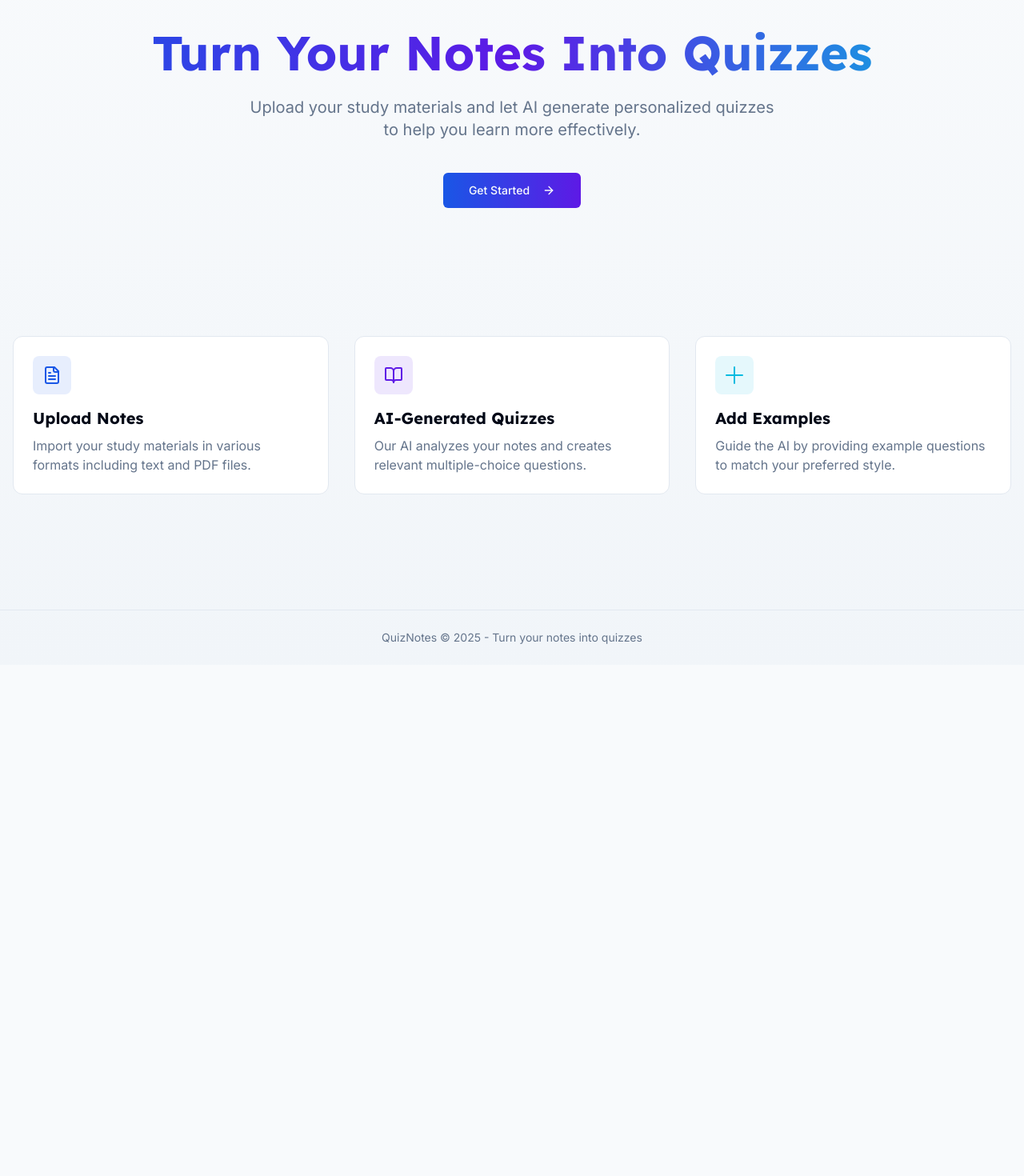
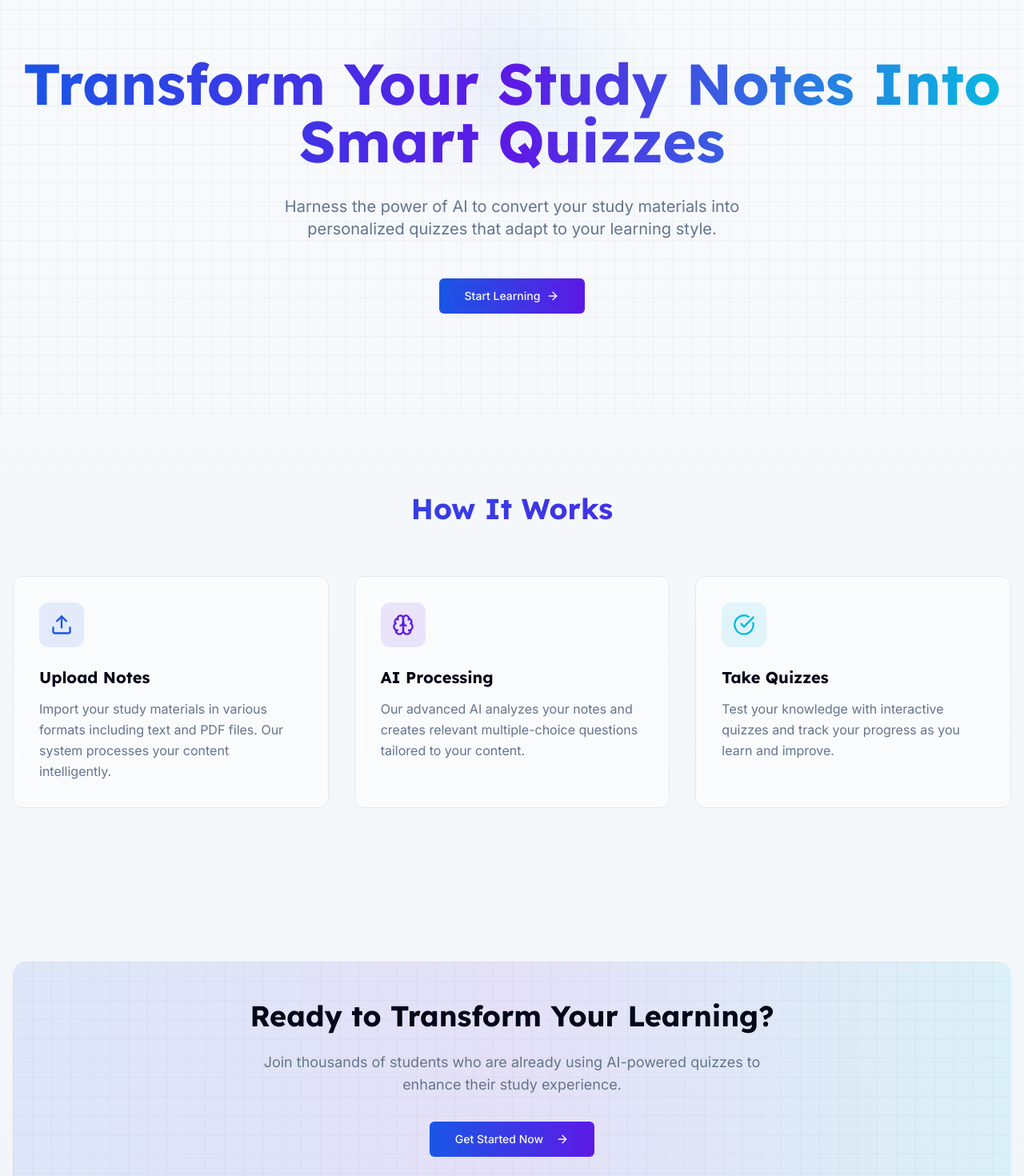
Before and after one commit to edleeenna/quiz_app, a React (Vite) app in the folder frontend/: page / in a window 1280 px wide. Shown: the part 60-1530 px from the top of the page at 80% size. Before the commit the page ends 891 px from the top, so only its background shows below. Built offline with nearby package versions, Linux system fonts and the light colour scheme.

Commit message:
Enhance UI design and home page

```diff
--- a/frontend/src/pages/App.tsx
+++ b/frontend/src/pages/App.tsx
@@ -59,8 +59,9 @@ const App = () => {
       <Header activeTab={activeTab} setActiveTab={setActiveTab} />
 
       <main className="flex-1 container py-8">
+        <div className="max-w-6xl mx-auto">
           {activeTab === "notes" && (
-          <div className="space-y-8">
+            <div className="space-y-8 animate-fade-in">
               <NotesUploader addNote={addNote} />
               <NotesList
                 notes={notes}
@@ -71,7 +72,7 @@ const App = () => {
           )}
 
           {activeTab === "quiz" && (
-          <div className="max-w-2xl mx-auto">
+            <div className="max-w-2xl mx-auto animate-fade-in">
               {!quizActive ? (
                 <QuizGenerator
                   selectedNote={selectedNote}
@@ -85,11 +86,14 @@ const App = () => {
               )}
             </div>
           )}
+        </div>
       </main>
 
-      <footer className="py-4 text-center text-sm text-muted-foreground border-t">
+      <footer className="py-6 text-center text-sm text-muted-foreground border-t bg-muted/10">
         <div className="container">
-          QuizNotes © {new Date().getFullYear()} - Turn your notes into quizzes
+          <p className="font-medium">
+            QuizNotes © {new Date().getFullYear()} - Transform your notes into quizzes
+          </p>
         </div>
       </footer>
     </div>
--- a/frontend/src/pages/Home.tsx
+++ b/frontend/src/pages/Home.tsx
@@ -1,76 +1,116 @@
-import { BookOpen, FileText, ArrowRight } from 'lucide-react';
+import { BookOpen, FileText, ArrowRight, Brain, CheckCircle, Upload } from 'lucide-react';
 import { Button } from '@/components/ui/button';
 import { Link } from 'react-router-dom';
 
 const Home = () => {
   return (
-    <div className="min-h-screen bg-gradient-to-b from-background to-muted">
+    <div className="min-h-screen bg-gradient-to-b from-background via-muted/50 to-muted">
       {/* Hero Section */}
-      <div className="container px-4 py-24 mx-auto text-center">
-        <h1 className="text-4xl md:text-6xl font-bold bg-gradient-to-r from-primary via-secondary to-accent bg-clip-text text-transparent animate-fade-in">
-          Turn Your Notes Into Quizzes
-        </h1>
-        <p className="mt-6 text-xl text-muted-foreground max-w-2xl mx-auto">
-          Upload your study materials and let AI generate personalized quizzes to help you learn more effectively.
+      <div className="container px-4 py-32 mx-auto text-center relative overflow-hidden">
+        <div className="absolute inset-0 pointer-events-none bg-[linear-gradient(to_right,#80808012_1px,transparent_1px),linear-gradient(to_bottom,#80808012_1px,transparent_1px)] bg-[size:24px_24px]" />
+        <div className="relative">
+          <div className="absolute -top-6 left-1/2 -translate-x-1/2 w-24 h-24 bg-primary/10 rounded-full blur-3xl" />
+          <div className="absolute -top-6 left-[45%] -translate-x-1/2 w-24 h-24 bg-secondary/10 rounded-full blur-3xl" />
+          <div className="absolute -top-6 left-[55%] -translate-x-1/2 w-24 h-24 bg-accent/10 rounded-full blur-3xl" />
+
+          <h1 className="text-4xl md:text-6xl lg:text-7xl font-bold bg-gradient-to-r from-primary via-secondary to-accent bg-clip-text text-transparent animate-fade-in relative">
+            Transform Your Study Notes Into Smart Quizzes
+          </h1>
+        </div>
+        <p className="mt-8 text-xl text-muted-foreground max-w-2xl mx-auto">
+          Harness the power of AI to convert your study materials into personalized quizzes that adapt to your learning style.
         </p>
-        <div className="mt-10 flex flex-col sm:flex-row gap-4 justify-center">
-          <Button asChild size="lg" className="bg-gradient-to-r from-primary to-secondary hover:opacity-90">
-            <Link to="/app">
-              Get Started
-              <ArrowRight className="ml-2 h-5 w-5" />
+        <div className="mt-12 flex flex-col sm:flex-row gap-4 justify-center">
+          <Button asChild size="lg" className="bg-gradient-to-r from-primary to-secondary hover:opacity-90 group relative overflow-hidden">
+            <Link to="/app" className="relative z-10">
+              <span className="relative z-10 flex items-center">
+                Start Learning
+                <ArrowRight className="ml-2 h-5 w-5 transition-transform group-hover:translate-x-1" />
+              </span>
+              <div className="absolute inset-0 bg-gradient-to-r from-primary/10 to-secondary/10 blur-xl group-hover:opacity-75 transition-opacity" />
             </Link>
           </Button>
         </div>
       </div>
 
       {/* Features Section */}
-      <div className="container px-4 py-16">
+      <div className="container px-4 py-24">
+        <h2 className="text-3xl md:text-4xl font-bold text-center mb-16 bg-gradient-to-r from-primary to-secondary bg-clip-text text-transparent">
+          How It Works
+        </h2>
         <div className="grid md:grid-cols-3 gap-8">
-          <div className="p-6 rounded-xl border bg-card">
-            <div className="h-12 w-12 rounded-lg bg-primary/10 flex items-center justify-center mb-4">
-              <FileText className="h-6 w-6 text-primary" />
+          <div className="group p-8 rounded-xl border bg-card/50 backdrop-blur-sm hover:bg-card/80 transition-all hover:shadow-lg hover:-translate-y-1">
+            <div className="h-14 w-14 rounded-xl bg-primary/10 flex items-center justify-center mb-6 group-hover:scale-110 transition-transform">
+              <Upload className="h-7 w-7 text-primary" />
             </div>
-            <h3 className="text-xl font-bold mb-2">Upload Notes</h3>
-            <p className="text-muted-foreground">
-              Import your study materials in various formats including text and PDF files.
+            <h3 className="text-xl font-bold mb-3">Upload Notes</h3>
+            <p className="text-muted-foreground leading-relaxed">
+              Import your study materials in various formats including text and PDF files. Our system processes your content intelligently.
             </p>
           </div>
-          <div className="p-6 rounded-xl border bg-card">
-            <div className="h-12 w-12 rounded-lg bg-secondary/10 flex items-center justify-center mb-4">
-              <BookOpen className="h-6 w-6 text-secondary" />
+
+          <div className="group p-8 rounded-xl border bg-card/50 backdrop-blur-sm hover:bg-card/80 transition-all hover:shadow-lg hover:-translate-y-1">
+            <div className="h-14 w-14 rounded-xl bg-secondary/10 flex items-center justify-center mb-6 group-hover:scale-110 transition-transform">
+              <Brain className="h-7 w-7 text-secondary" />
             </div>
-            <h3 className="text-xl font-bold mb-2">AI-Generated Quizzes</h3>
-            <p className="text-muted-foreground">
-              Our AI analyzes your notes and creates relevant multiple-choice questions.
+            <h3 className="text-xl font-bold mb-3">AI Processing</h3>
+            <p className="text-muted-foreground leading-relaxed">
+              Our advanced AI analyzes your notes and creates relevant multiple-choice questions tailored to your content.
             </p>
           </div>
-          <div className="p-6 rounded-xl border bg-card">
-            <div className="h-12 w-12 rounded-lg bg-accent/10 flex items-center justify-center mb-4">
-              <svg
-                xmlns="http://www.w3.org/2000/svg"
-                viewBox="0 0 24 24"
-                fill="none"
-                stroke="currentColor"
-                strokeWidth="2"
-                strokeLinecap="round"
-                strokeLinejoin="round"
-                className="h-6 w-6 text-accent"
-              >
-                <path d="M12 2v20M2 12h20" />
-              </svg>
+
+          <div className="group p-8 rounded-xl border bg-card/50 backdrop-blur-sm hover:bg-card/80 transition-all hover:shadow-lg hover:-translate-y-1">
+            <div className="h-14 w-14 rounded-xl bg-accent/10 flex items-center justify-center mb-6 group-hover:scale-110 transition-transform">
+              <CheckCircle className="h-7 w-7 text-accent" />
             </div>
-            <h3 className="text-xl font-bold mb-2">Add Examples</h3>
-            <p className="text-muted-foreground">
-              Guide the AI by providing example questions to match your preferred style.
+            <h3 className="text-xl font-bold mb-3">Take Quizzes</h3>
+            <p className="text-muted-foreground leading-relaxed">
+              Test your knowledge with interactive quizzes and track your progress as you learn and improve.
             </p>
+          </div>
+        </div>
+      </div>
+
+      {/* CTA Section */}
+      <div className="container px-4 py-24">
+        <div className="relative rounded-2xl bg-gradient-to-r from-primary/10 via-secondary/10 to-accent/10 p-12 overflow-hidden">
+          <div className="absolute inset-0 bg-[linear-gradient(to_right,#80808012_1px,transparent_1px),linear-gradient(to_bottom,#80808012_1px,transparent_1px)] bg-[size:24px_24px]" />
+          <div className="relative text-center">
+            <h2 className="text-3xl md:text-4xl font-bold mb-6">
+              Ready to Transform Your Learning?
+            </h2>
+            <p className="text-lg text-muted-foreground mb-8 max-w-2xl mx-auto">
+              Join thousands of students who are already using AI-powered quizzes to enhance their study experience.
+            </p>
+            <Button asChild size="lg" className="bg-gradient-to-r from-primary to-secondary hover:opacity-90 group">
+              <Link to="/app">
+                Get Started Now
+                <ArrowRight className="ml-2 h-5 w-5 transition-transform group-hover:translate-x-1" />
+              </Link>
+            </Button>
           </div>
         </div>
       </div>
 
       {/* Footer */}
       <footer className="border-t mt-20">
-        <div className="container px-4 py-6 text-center text-sm text-muted-foreground">
-          QuizNotes © {new Date().getFullYear()} - Turn your notes into quizzes
+        <div className="container px-4 py-8">
+          <div className="flex flex-col md:flex-row justify-between items-center gap-4">
+            <p className="text-sm text-muted-foreground">
+              QuizNotes © {new Date().getFullYear()} - Transform your notes into quizzes
+            </p>
+            <div className="flex items-center gap-6">
+              <Link to="/app" className="text-sm text-muted-foreground hover:text-foreground transition-colors">
+                Get Started
+              </Link>
+              <a href="#features" className="text-sm text-muted-foreground hover:text-foreground transition-colors">
+                Features
+              </a>
+              <a href="#about" className="text-sm text-muted-foreground hover:text-foreground transition-colors">
+                About
+              </a>
+            </div>
+          </div>
         </div>
       </footer>
     </div>
```
Also changed, not shown: frontend/src/components/Header.tsx (+8 -6 lines). Lines whose indentation alone changed are shown as unchanged.
